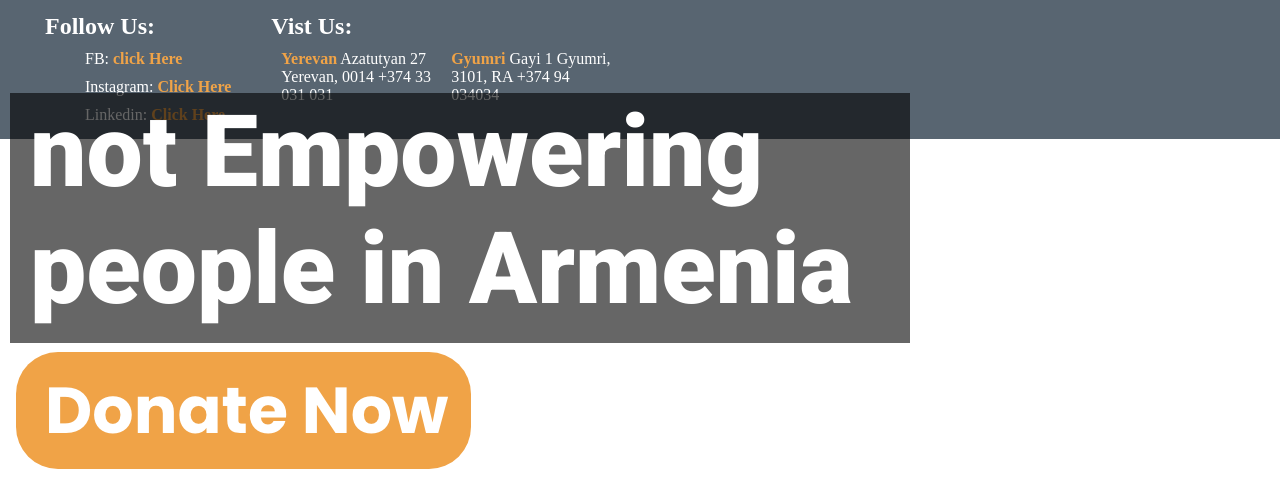
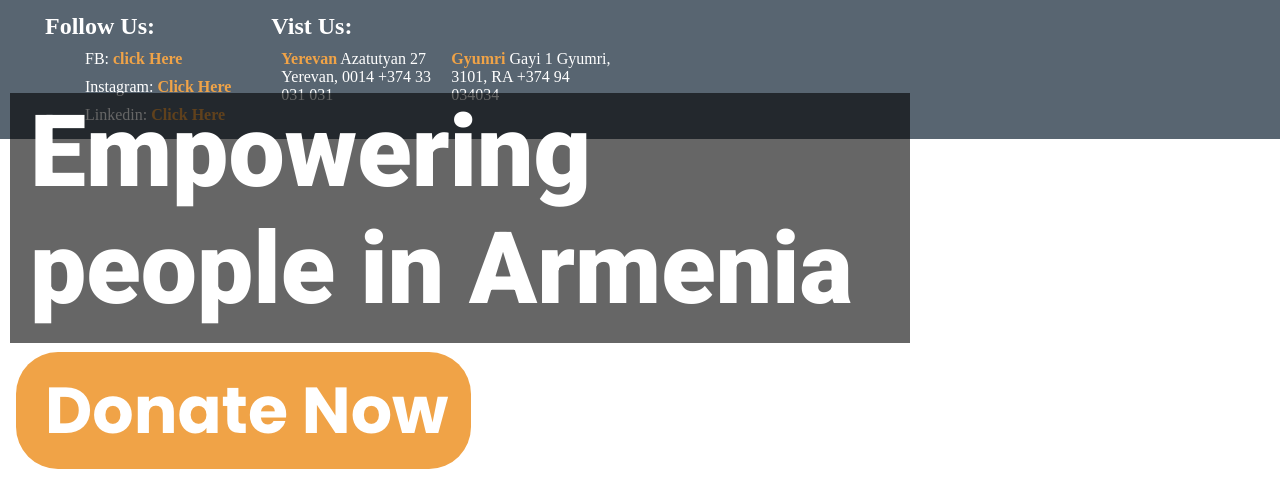
Before and after one commit to NimaSakha/GITC, a plain HTML site: page index.html in a window 1280 px wide. Shown: the part 322-800 px from the top of the page. Drawn offline with Linux system fonts and the light colour scheme.

Commit message:
Update index.html

```diff
--- a/index.html
+++ b/index.html
@@ -78,7 +78,7 @@
           <img src="../img/slider/8.JPG" />
         </div>
       </div>
-      <h1 class="hero">not Empowering people in Armenia</h1>
+      <h1 class="hero">Empowering people in Armenia</h1>
       <div class="btn">
         <form
           action="https://www.paypal.com/donate"
```
